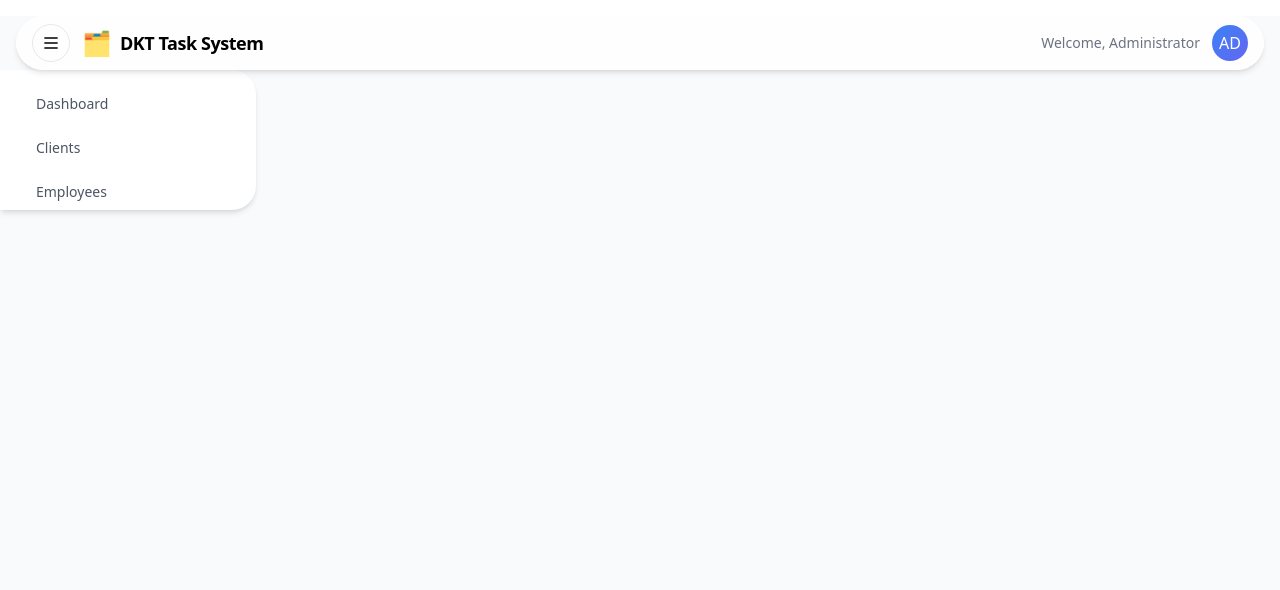
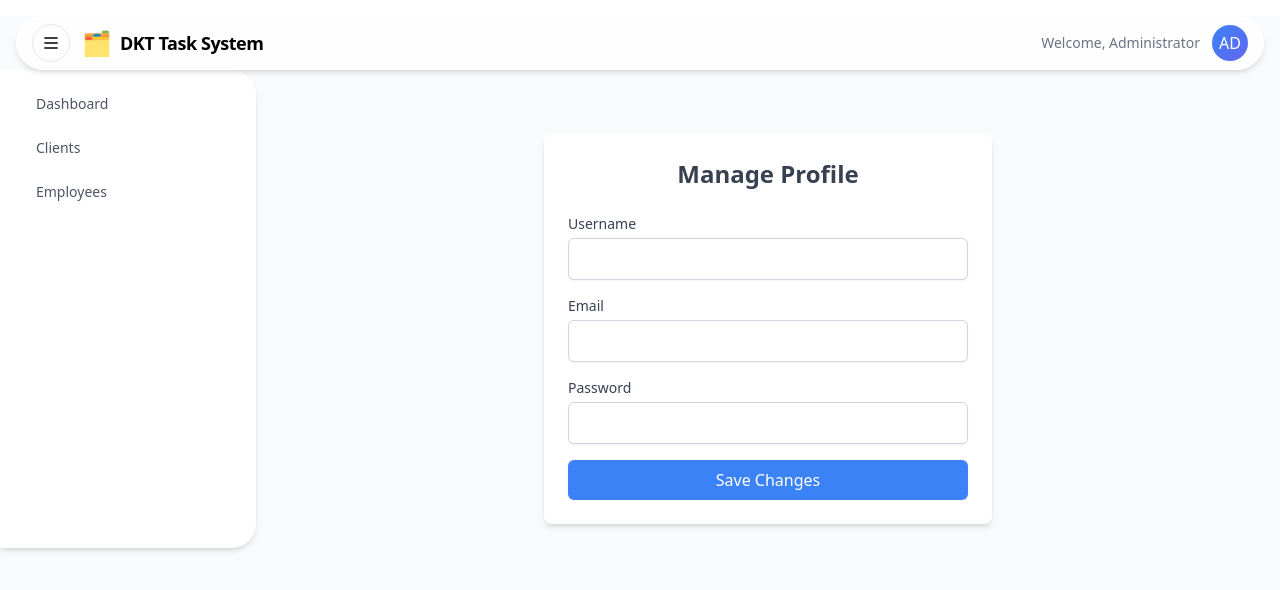
Before and after one commit to hemantfy/tcm2, a React (Vite) app: page /manage-profile in a window 1280 px wide. Shown: the top 590 px of the page. Built offline with nearby package versions, Linux system fonts and the light colour scheme.

Commit message:
Added the manage profile page with logout warning popup

```diff
--- a/src/App.jsx
+++ b/src/App.jsx
@@ -11,6 +11,7 @@ import './App.css';
 import EmployeeForm from './forms/EmployeeForm';
 import ClientProfile from "./pages/ClientProfile";
 import EmployeeProfile from "./pages/EmployeeProfile";
+import ManageProfile from "./pages/ManageProfile";
 
 const AppContent = () => {
   const [sidebarOpen, setSidebarOpen] = useState(true);
@@ -51,6 +52,7 @@ const AppContent = () => {
             <Route path="/add-employees" element={<EmployeeForm />} />
             <Route path="/documents" element={<div className="p-8 text-center text-gray-500">Documents page coming soon...</div>} />
             <Route path="/taskform" element={<TaskForm />} />
+            <Route path="/manage-profile" element={<ManageProfile />} />
 
           </Routes>
         </main>
--- a/src/components/Header.jsx
+++ b/src/components/Header.jsx
@@ -1,9 +1,12 @@
 // src/components/Header.jsx
 import React, { useState, useEffect, useRef } from "react";
+import { useNavigate } from "react-router-dom";
 
 const Header = ({ onToggleSidebar }) => {
   const [showProfile, setShowProfile] = useState(false);
+  const [showLogoutConfirm, setShowLogoutConfirm] = useState(false);
   const profileRef = useRef(null);
+  const navigate = useNavigate();
 
   useEffect(() => {
     const handleClickOutside = (e) => {
@@ -63,10 +66,19 @@ const Header = ({ onToggleSidebar }) => {
                     AD
                   </div>
                   <p className="mt-2 font-medium text-gray-700">Administrator</p>
-                  <button className="mt-4 w-full rounded-md bg-blue-500 px-4 py-1 text-white hover:bg-blue-600">
+                  <button
+                    className="mt-4 w-full rounded-md bg-blue-500 px-4 py-1 text-white hover:bg-blue-600"
+                    onClick={() => {
+                      navigate("/manage-profile");
+                      setShowProfile(false);
+                    }}
+                  >
                     Manage Profile
                   </button>
-                  <button className="mt-2 w-full rounded-md bg-red-500 px-4 py-1 text-white hover:bg-red-600">
+                  <button
+                    className="mt-2 w-full rounded-md bg-red-500 px-4 py-1 text-white hover:bg-red-600"
+                    onClick={() => setShowLogoutConfirm(true)}
+                  >
                     Logout
                   </button>
                 </div>
@@ -75,6 +87,31 @@ const Header = ({ onToggleSidebar }) => {
           </div>
         </div>
       </div>
+      {showLogoutConfirm && (
+        <div className="fixed inset-0 z-50 flex items-center justify-center bg-black bg-opacity-50">
+          <div className="rounded-lg bg-white p-6 shadow-lg">
+            <p className="mb-4 text-gray-700">Are you sure you want to log out?</p>
+            <div className="flex justify-end gap-2">
+              <button
+                className="rounded-md bg-red-500 px-4 py-2 text-white hover:bg-red-600"
+                onClick={() => {
+                  setShowLogoutConfirm(false);
+                  // Perform actual logout logic here
+                  navigate("/");
+                }}
+              >
+                Logout
+              </button>
+              <button
+                className="rounded-md bg-gray-200 px-4 py-2 hover:bg-gray-300"
+                onClick={() => setShowLogoutConfirm(false)}
+              >
+                Cancel
+              </button>
+            </div>
+          </div>
+        </div>
+      )}
     </header>
   );
 };
--- a/src/components/Sidebar.jsx
+++ b/src/components/Sidebar.jsx
@@ -1,4 +1,6 @@
 import React from 'react';
+
+const iconCls = "h-5 w-5";
 
 const DashboardIcon = () => (
   <svg
--- /dev/null
+++ b/src/pages/ManageProfile.jsx
@@ -0,0 +1,81 @@
+import React, { useState } from "react";
+
+const ManageProfile = () => {
+  const [formData, setFormData] = useState({
+    username: "",
+    email: "",
+    password: "",
+  });
+
+  const handleChange = (e) => {
+    setFormData({ ...formData, [e.target.name]: e.target.value });
+  };
+
+  const handleSubmit = (e) => {
+    e.preventDefault();
+    // In a real app, submit updated credentials to the server
+    alert("Profile updated successfully!");
+  };
+
+  return (
+    <div className="flex justify-center">
+      <div className="mt-10 w-full max-w-md rounded-lg bg-white p-6 shadow-md">
+        <h2 className="mb-6 text-center text-2xl font-semibold text-gray-700">
+          Manage Profile
+        </h2>
+        <form onSubmit={handleSubmit} className="space-y-4">
+          <div>
+            <label className="block text-sm font-medium text-gray-700" htmlFor="username">
+              Username
+            </label>
+            <input
+              id="username"
+              name="username"
+              type="text"
+              value={formData.username}
+              onChange={handleChange}
+              className="mt-1 w-full rounded-md border border-gray-300 p-2 shadow-sm focus:border-blue-500 focus:outline-none"
+            />
+          </div>
+
+          <div>
+            <label className="block text-sm font-medium text-gray-700" htmlFor="email">
+              Email
+            </label>
+            <input
+              id="email"
+              name="email"
+              type="email"
+              value={formData.email}
+              onChange={handleChange}
+              className="mt-1 w-full rounded-md border border-gray-300 p-2 shadow-sm focus:border-blue-500 focus:outline-none"
+            />
+          </div>
+
+          <div>
+            <label className="block text-sm font-medium text-gray-700" htmlFor="password">
+              Password
+            </label>
+            <input
+              id="password"
+              name="password"
+              type="password"
+              value={formData.password}
+              onChange={handleChange}
+              className="mt-1 w-full rounded-md border border-gray-300 p-2 shadow-sm focus:border-blue-500 focus:outline-none"
+            />
+          </div>
+
+          <button
+            type="submit"
+            className="w-full rounded-md bg-blue-500 px-4 py-2 text-white hover:bg-blue-600"
+          >
+            Save Changes
+          </button>
+        </form>
+      </div>
+    </div>
+  );
+};
+
+export default ManageProfile;
```
